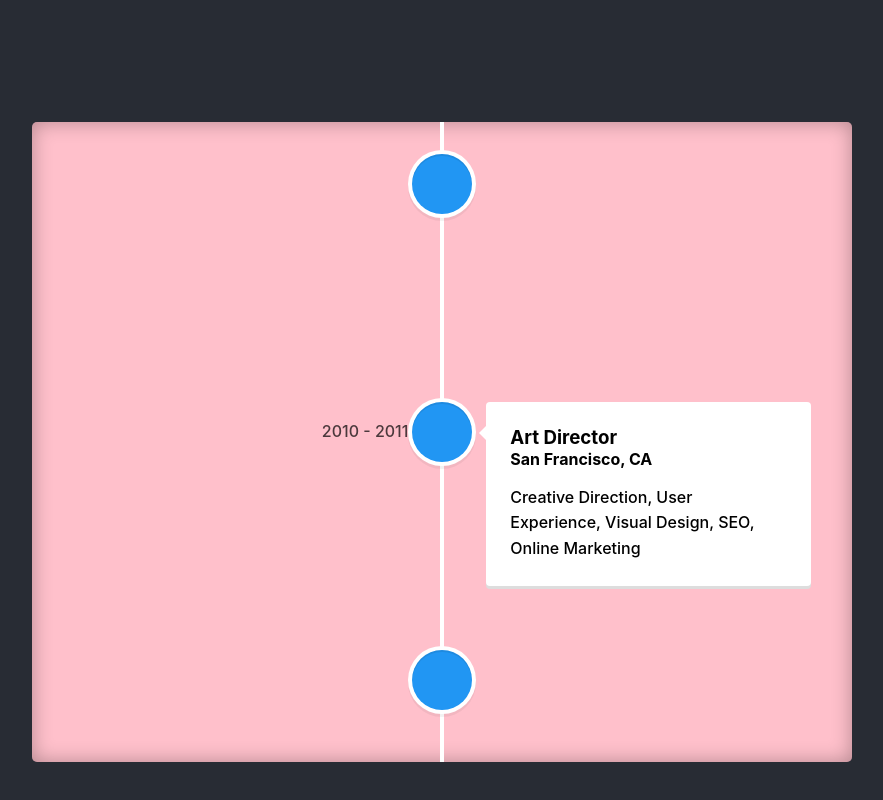
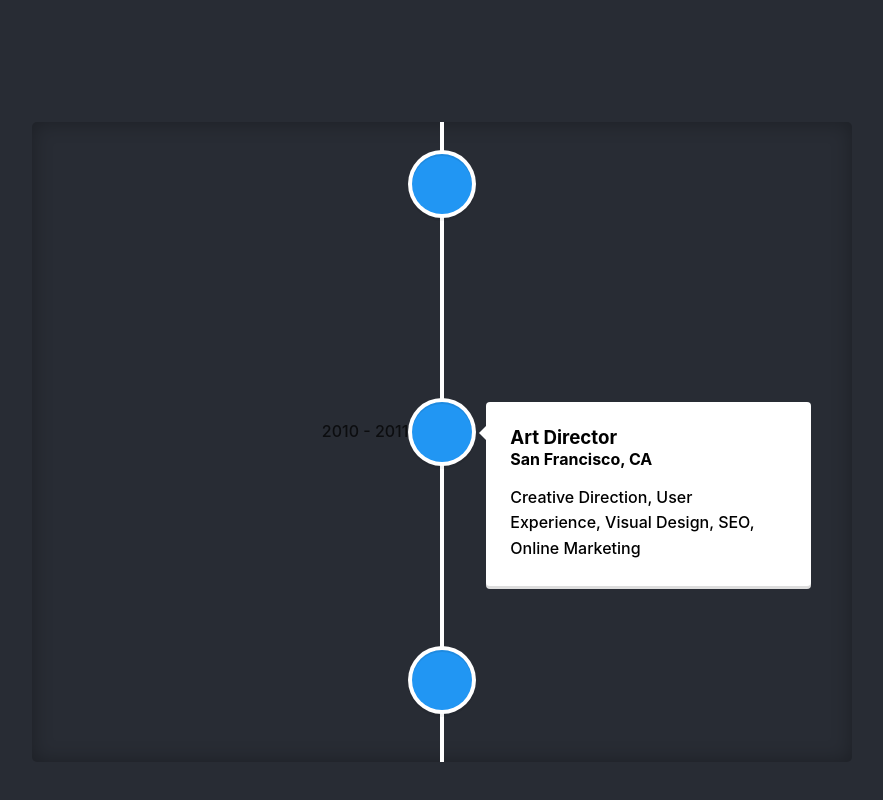
Before and after one commit to MadisonEvans94/portfolio, a React (Create React App) app: page / in a window 1280 px wide. Shown: the part 1558-2358 px from the top of the page, without its empty margins (198-1081 px from the left). Built offline with nearby package versions, Linux system fonts and the light colour scheme.

Commit message:
style changes

```diff
--- a/src/components/Navigation/Navigation.css
+++ b/src/components/Navigation/Navigation.css
@@ -15,11 +15,14 @@
 	font-size: 0.5rem;
 	width: 8rem;
 	margin: 1rem 0;
-	transition: 0.1s ease-out;
+
 	cursor: pointer;
 }
+.navigation-container div a {
+	transition: 0.1s ease-out;
+}
 
-.navigation-container div:hover {
+.navigation-container div a:hover {
 	transform: scale(1.1);
 	color: white;
 }
--- a/src/components/Timeline/Timeline.jsx
+++ b/src/components/Timeline/Timeline.jsx
@@ -8,9 +8,7 @@ import "react-vertical-timeline-component/style.min.css";
 
 const Timeline = () => {
 	return (
-		<div
-			className="timeline-container inner-box"
-			style={{ backgroundColor: "pink" }}>
+		<div className="timeline-container inner-box">
 			<VerticalTimeline>
 				<VerticalTimelineElement
 					className="vertical-timeline-element--work"
```
